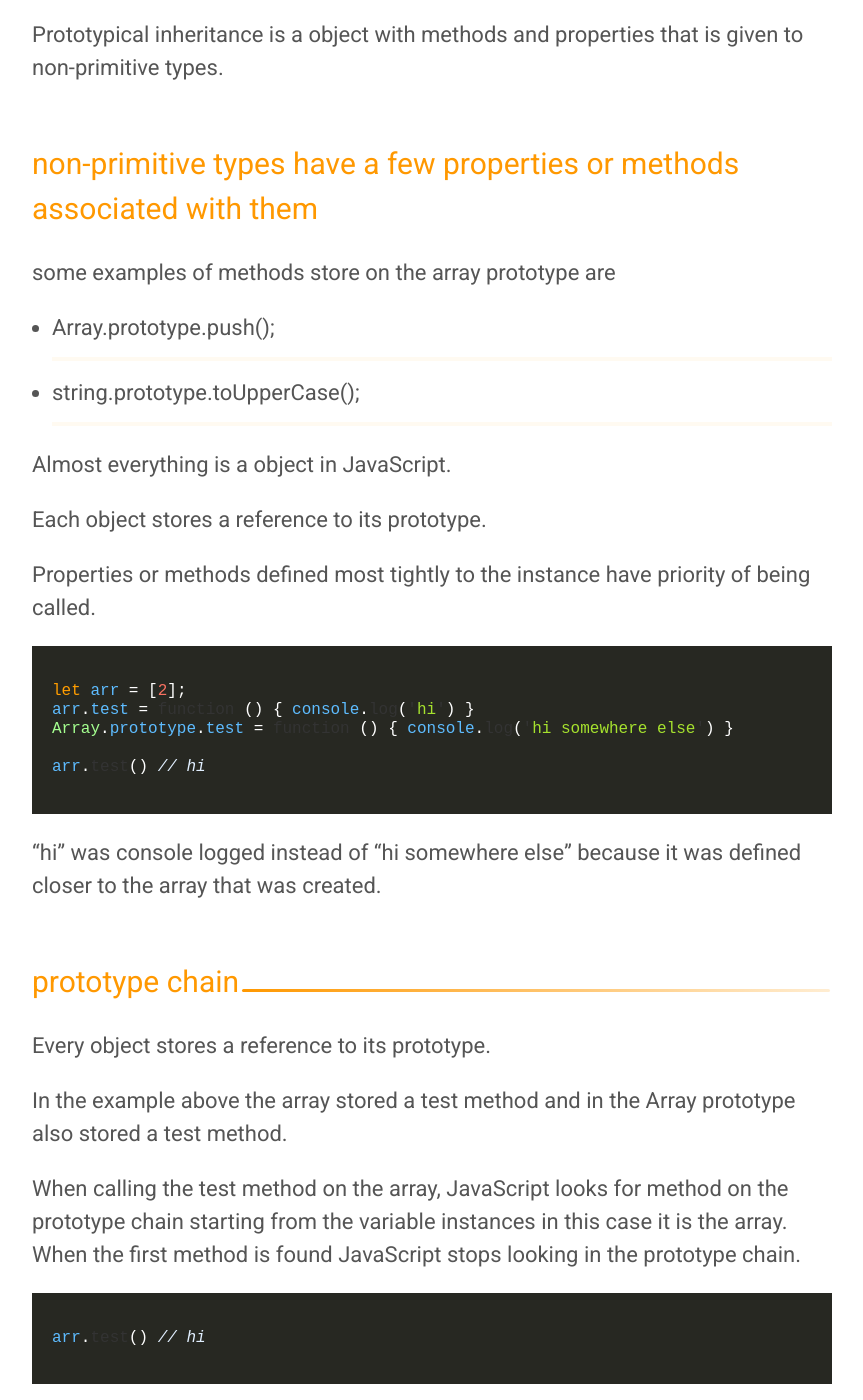
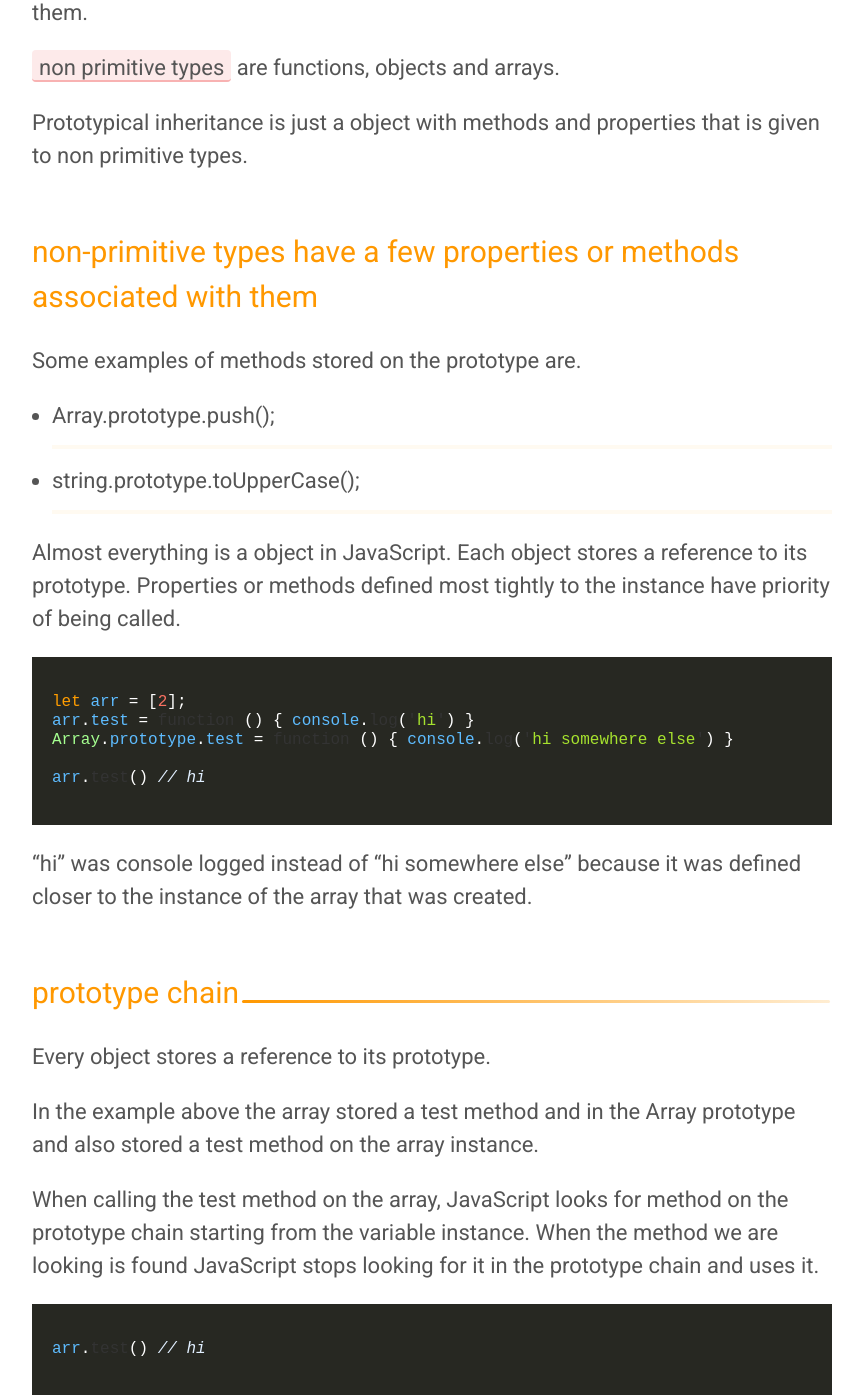
Before and after one commit to codinglead/codinglead.github.io, a Jekyll site: the page built from _posts/2019-11-19-prototypical-inheritance.md, in a window 1280 px wide and 1400 px high, scrolled down 366 px. Shown: the whole window, without its empty margins (208-1071 px from the left). Built offline with Jekyll 4.4.1, drawn with Linux system fonts in a browser that asks for light colours; comment, search, counter and statistics services are not loaded; some of the changed text lies outside the part shown.

Commit message:
update article about prototype chain

````diff
--- a/_posts/2019-11-19-prototypical-inheritance.md
+++ b/_posts/2019-11-19-prototypical-inheritance.md
@@ -10,22 +10,20 @@ author: ["Brian Munoz", "https://colorlessenergy.github.io/", "https://github.co
 permalink: /javascript/:title
 ---
 
-In JavaScript non primitive types have methods that you can use on them.
+In JavaScript there are non primitive types that have methods that you call on them.
 
-Prototypical inheritance is a object with methods and properties that is given to non-primitive types.
+<span class="highlight__code">non primitive types</span> are functions, objects and arrays.
+
+Prototypical inheritance is just a object with methods and properties that is given to non primitive types.
 
 ## non-primitive types have a few properties or methods associated with them
 
-some examples of methods store on the array prototype are
+Some examples of methods stored on the prototype are.
 
 * Array.prototype.push();
 * string.prototype.toUpperCase();
 
-Almost everything is a object in JavaScript.
-
-Each object stores a reference to its prototype.
-
-Properties or methods defined most tightly to the instance have priority of being called.
+Almost everything is a object in JavaScript. Each object stores a reference to its prototype. Properties or methods defined most tightly to the instance have priority of being called.
 
 ```javascript
 let arr = [2];
@@ -35,15 +33,15 @@ Array.prototype.test = function () { console.log('hi somewhere else') }
 arr.test() // hi
 ```
 
-"hi" was console logged instead of "hi somewhere else" because it was defined closer to the array that was created.
+"hi" was console logged instead of "hi somewhere else" because it was defined closer to the instance of the array that was created.
 
 ## prototype chain
 
 Every object stores a reference to its prototype.
 
-In the example above the array stored a test method and in the Array prototype also stored a test method.
+In the example above the array stored a test method and in the Array prototype and also stored a test method on the array instance.
 
-When calling the test method on the array, JavaScript looks for method on the prototype chain starting from the variable instances in this case it is the array. When the first method is found JavaScript stops looking in the prototype chain.
+When calling the test method on the array, JavaScript looks for method on the prototype chain starting from the variable instance. When the method we are looking is found JavaScript stops looking for it in the prototype chain and uses it.
 
 ```javascript
 arr.test() // hi
@@ -62,7 +60,7 @@ You can think of the prototype chain as the way JavaScript looks for a method wh
 
 note: almost everything in JavaScript is a object.
 
-This is way the test method on the array was called and executed instead of the test methond on the array prototype because it found the test method on the array instance first so it stopped looking for it.
+JavaScript found the test method on the array instance, this is why the test method on the array was executed instead of the test method on the Array prototype.
 
 ## primitive types have object wrappers
 
@@ -72,9 +70,9 @@ This is way the test method on the array was called and executed instead of the
 * Object()
 * (Symbol())
 
-JavaScript have object wrappers that you can declare so you have access to methods.
+JavaScript has object wrappers that you can declare so you have access to methods on the prototype.
 
-JS will automatically "box" wrap primitives values so you have access to methods
+JavaScript will automatically "box" wrap primitives values so you have access to methods
 
 ```javascript
 42.toString() // Error
````
